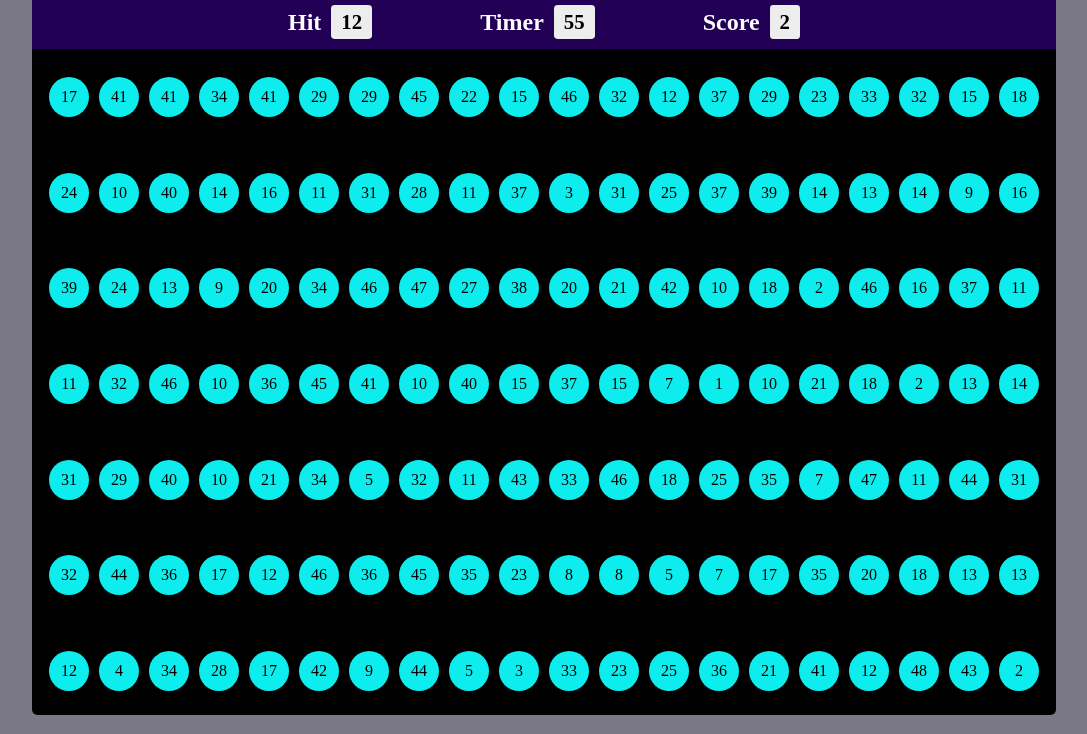
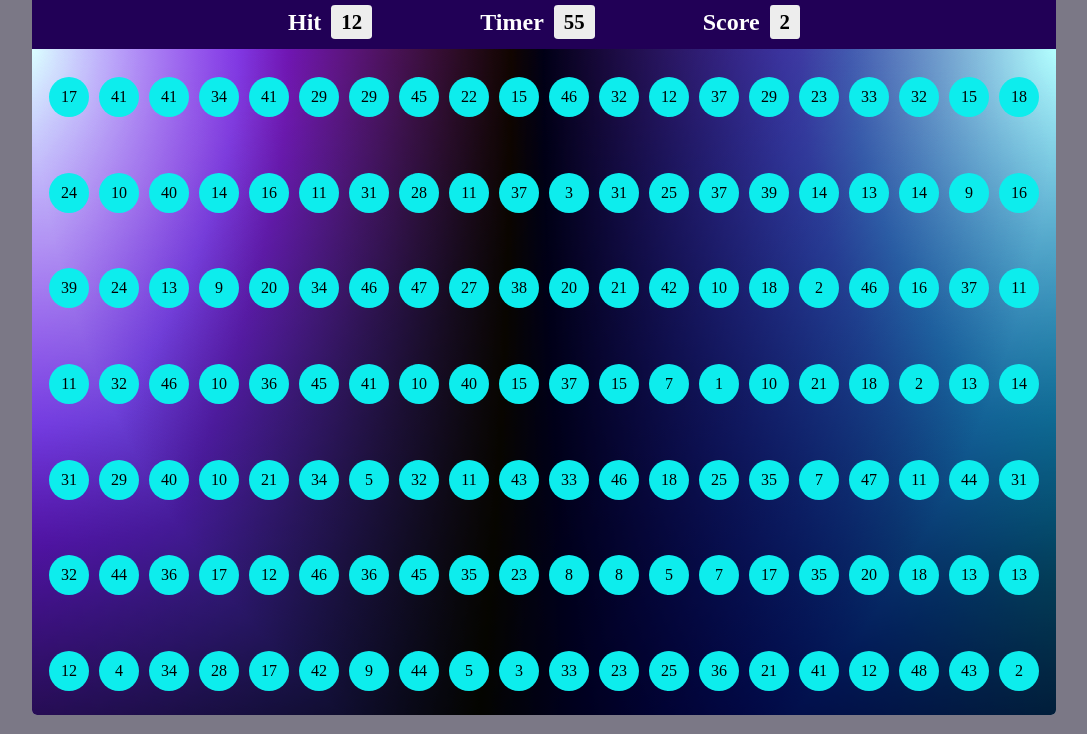
Before and after one commit to md-wasim-123/Bubbel, a plain HTML site: page index.html in a window 1280 px wide. Shown: the part 66-800 px from the top of the page, without its empty margins (96-1183 px from the left). Drawn offline with Linux system fonts and the light colour scheme.

Commit message:
Update style.css

```diff
--- a/style.css
+++ b/style.css
@@ -60,7 +60,8 @@ h2 {
   justify-content: center;
   width: 100%;
   height: calc(100% - 50px);
-  background-color: #000000;
+background: linear-gradient(328.78deg, #030086 14.45%, #BD6177 84.36%), linear-gradient(301.28deg, #209B4A 0%, #7000FF 100%), radial-gradient(100% 138.56% at 100% 0%, #D50000 0%, #00FFE0 100%), radial-gradient(100% 148.07% at 0% 0%, #D50000 0%, #00FFFF 100%);
+background-blend-mode: soft-light, overlay, difference, normal;
   /* overflow-y: scroll; */
 }
 #bottom-box .box-bubbel {
```
